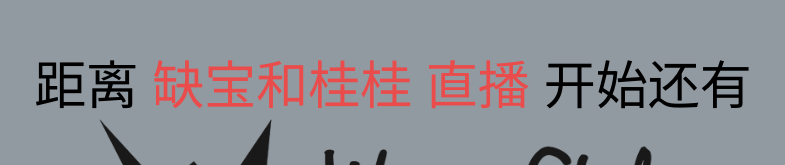
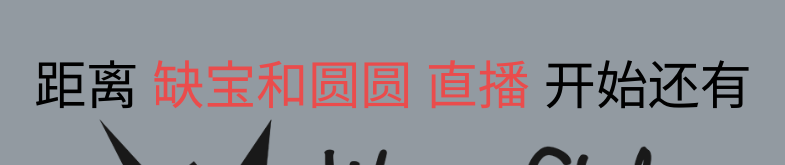
Before and after one commit to Wuque-Studio/live, a plain HTML site: page index.html in a window 1280 px wide. Shown: the part 181-346 px from the top of the page, without its empty margins (247-1032 px from the left). Drawn offline with nearby package versions, Linux system fonts and the light colour scheme.

Commit message:
Update index.html

```diff
--- a/index.html
+++ b/index.html
@@ -18,7 +18,7 @@
         <img style="height: 170px;" src="./logo/logo.png">
     </div>
     <div class="wrap">
-        <h1>距离 <strong>缺宝和桂桂 直播</strong> 开始还有</h1>
+        <h1>距离 <strong>缺宝和圆圆 直播</strong> 开始还有</h1>
 
         <div class="countdown">
             <div class="bloc-time hours" data-init-value="0">
```
